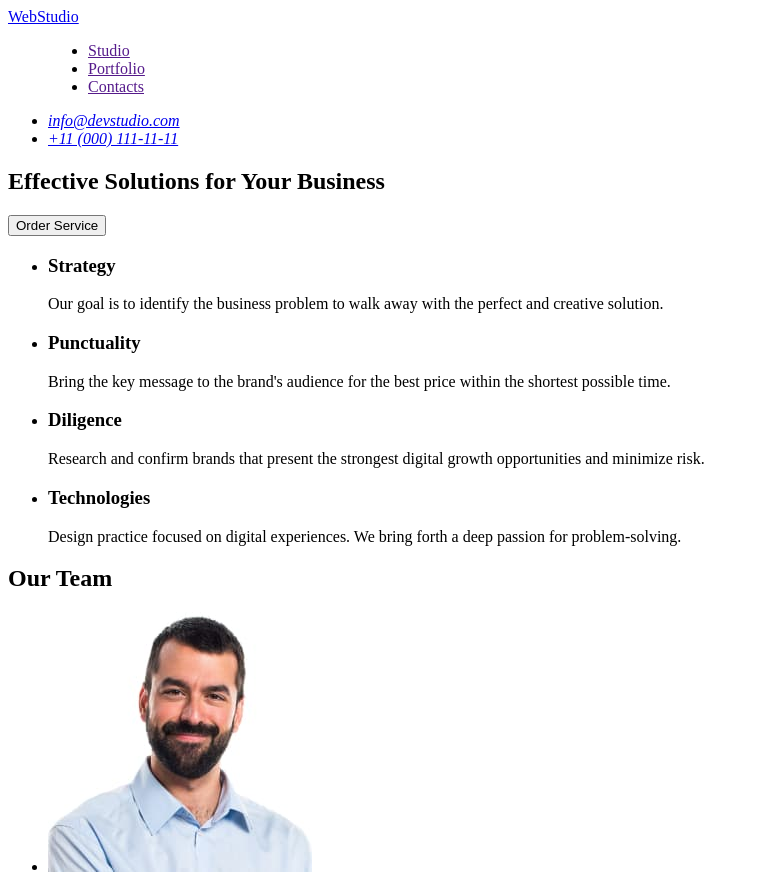
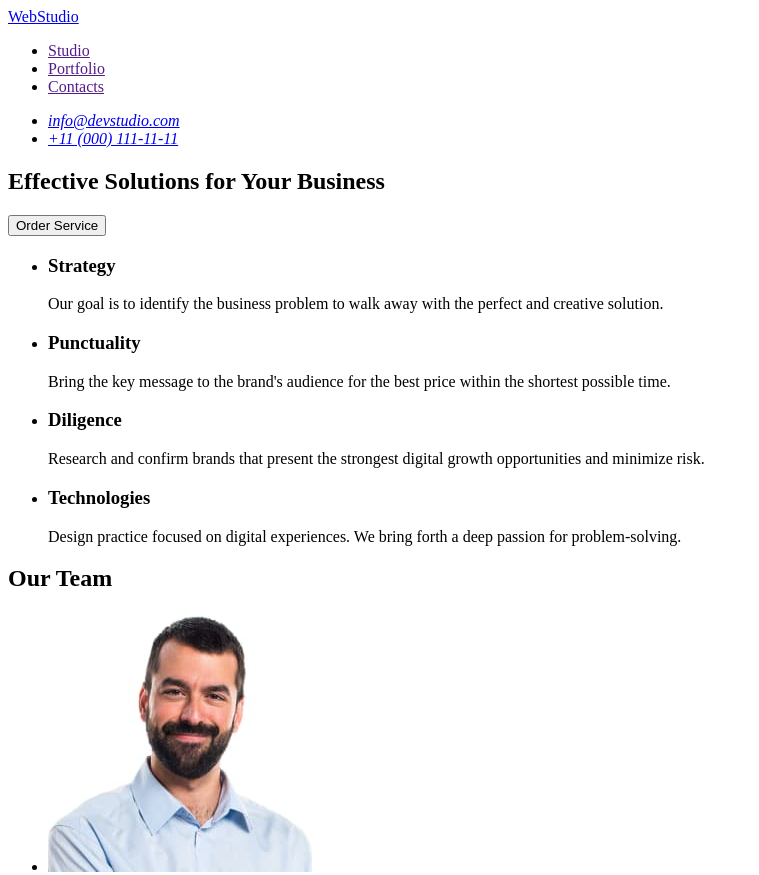
Before and after one commit to EmilianWieczorek/goit-markup-hw-01, a plain HTML site: page index.html in a window 1280 px wide. Shown: the top 875 px of the page, without its empty margins (0-759 px from the left). Drawn offline with Linux system fonts and the light colour scheme.

Commit message:
Update index.html

```diff
--- a/index.html
+++ b/index.html
@@ -10,7 +10,6 @@
       <nav>
         <a href="./index.html">WebStudio</a>
 
-        <menu>
         <ul>
           <li>
             <a href="">Studio</a>
@@ -24,7 +23,6 @@
             <a href="">Contacts</a>
           </li>
         </ul>
-        </menu>
       </nav>
 
       <address>
```
Lines whose indentation alone changed are shown as unchanged.
